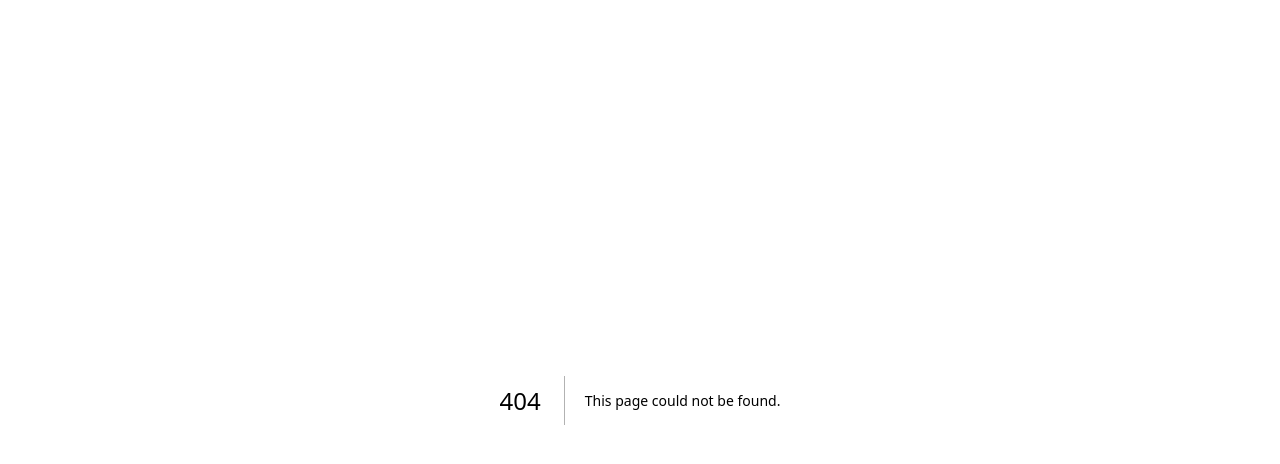
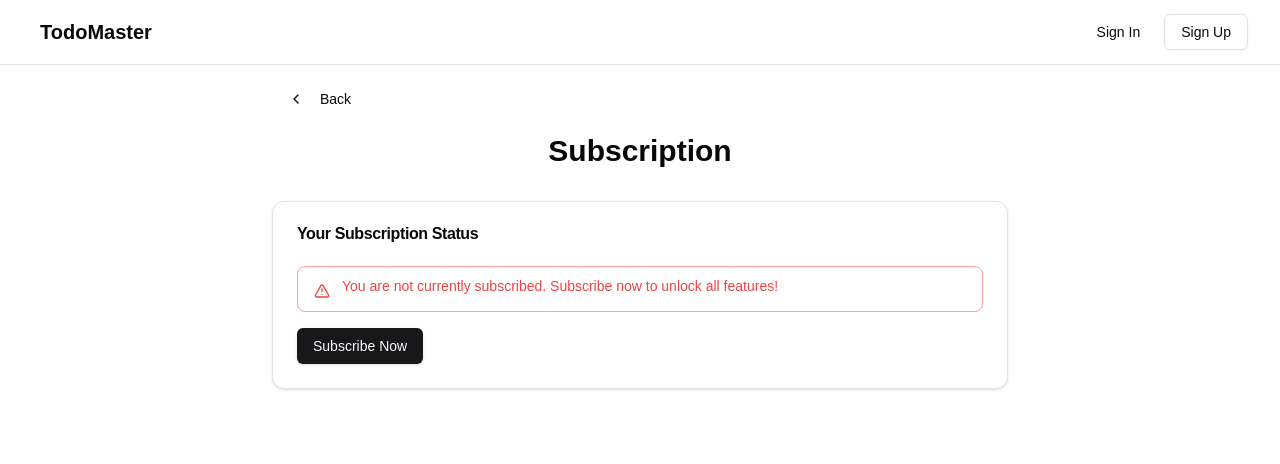
Before and after one commit to xonoxc/semplate.next, a Next.js app: page /subscribe in a window 1280 px wide. Before the commit this address had no page. Shown: the top 464 px of the page. Built offline with nearby package versions, Linux system fonts and the light colour scheme; no server answers.

Commit message:
fix(webhook):fix_webhook_not_reciving

```diff
--- a/package.json
+++ b/package.json
@@ -23,6 +23,7 @@
     "next": "14.2.15",
     "react": "^18",
     "react-dom": "^18",
+    "sass": ".",
     "svix": "^1.37.0",
     "tailwind-merge": "^2.5.4",
     "tailwindcss-animate": "^1.0.7",
--- /dev/null
+++ b/src/app/(authenticated)/subscribe/page.tsx
@@ -0,0 +1,122 @@
+"use client"
+
+import { Alert, AlertDescription } from "@/components/ui/alert"
+import { Button } from "@/components/ui/button"
+import { Card, CardContent, CardHeader, CardTitle } from "@/components/ui/card"
+import { useToast } from "@/hooks/use-toast"
+import { AlertTriangle, CheckCircle } from "lucide-react"
+import { useRouter } from "next/navigation"
+import { useCallback, useEffect, useState } from "react"
+import BackButton from "@/components/ui/BackButton"
+
+export default function SubscriblePage(): JSX.Element {
+    const router = useRouter()
+    const { toast } = useToast()
+    const [isSubscribed, setIsSubscribed] = useState<boolean>(false)
+    const [subscriptionEnds, setSubscriptionEnds] = useState<string | null>()
+    const [isLoading, setIsLoading] = useState<boolean>(true)
+
+    const fetchSubscriptionStatus = useCallback(async (): Promise<void> => {
+        setIsLoading(true)
+        try {
+            const response = await fetch("/api/subscription")
+            if (response.ok) {
+                const data = await response.json()
+                setIsSubscribed(data.isSubscribed)
+                setSubscriptionEnds(data.subscriptionEnds)
+            } else {
+                throw new Error("Failed to fetch subscription status")
+            }
+        } catch (error) {
+            toast({
+                title: "Error",
+                description:
+                    "Failed to fetch subscription status. Please try again.",
+                variant: "destructive",
+            })
+        } finally {
+            setIsLoading(false)
+        }
+    }, [toast])
+
+    useEffect(() => {
+        fetchSubscriptionStatus()
+    }, [fetchSubscriptionStatus])
+
+    const handleSubscribe = async (): Promise<void> => {
+        try {
+            const response = await fetch("/api/subscription", {
+                method: "POST",
+            })
+
+            if (response.ok) {
+                const data = await response.json()
+                setIsSubscribed(true)
+                setSubscriptionEnds(data.subscriptionEnds)
+                router.refresh()
+                toast({
+                    title: "Success",
+                    description: "You have successfully subscribed!",
+                })
+            } else {
+                const errData = await response.json()
+                throw new Error(errData.error || "Failed to subscribe")
+            }
+        } catch (error) {
+            toast({
+                title: "Error",
+                description:
+                    error instanceof Error
+                        ? error.message
+                        : "An error occurred while subscribing. Please try again.",
+                variant: "destructive",
+            })
+        }
+    }
+
+    if (isLoading) {
+        return (
+            <div className="flex justify-center items-center">Loading...</div>
+        )
+    }
+
+    return (
+        <div className="container mx-auto p-4 max-w-3xl">
+            <BackButton />
+            <h1 className="text-3xl font-bold mb-8 text-center">
+                Subscription
+            </h1>
+            <Card>
+                <CardHeader>
+                    <CardTitle>Your Subscription Status</CardTitle>
+                </CardHeader>
+                <CardContent>
+                    {isSubscribed ? (
+                        <Alert>
+                            <CheckCircle className="h-4 w-4" />
+                            <AlertDescription>
+                                You are a subscribed user. Subscription ends on{" "}
+                                {new Date(
+                                    subscriptionEnds!
+                                ).toLocaleDateString()}
+                            </AlertDescription>
+                        </Alert>
+                    ) : (
+                        <>
+                            <Alert variant="destructive">
+                                <AlertTriangle className="h-4 w-4" />
+                                <AlertDescription>
+                                    You are not currently subscribed. Subscribe
+                                    now to unlock all features!
+                                </AlertDescription>
+                            </Alert>
+                            <Button onClick={handleSubscribe} className="mt-4">
+                                Subscribe Now
+                            </Button>
+                        </>
+                    )}
+                </CardContent>
+            </Card>
+        </div>
+    )
+}
--- /dev/null
+++ b/src/components/ui/BackButton.tsx
@@ -0,0 +1,18 @@
+"use client"
+
+import { Button } from "@/components/ui/button"
+import { ChevronLeft } from "lucide-react"
+import { useRouter } from "next/navigation"
+
+const BackButton: React.FC = () => {
+    const router = useRouter()
+
+    return (
+        <Button variant="ghost" onClick={() => router.back()} className="mb-4">
+            <ChevronLeft className="mr-2 h-4 w-4" />
+            Back
+        </Button>
+    )
+}
+
+export default BackButton
--- a/src/db/dirzzle.ts
+++ b/src/db/dirzzle.ts
@@ -4,6 +4,6 @@ import { drizzle } from "drizzle-orm/neon-http"
 
 config({ path: ".env" })
 
-const sql = neon(process.env.DATABASE_URL!)
+const dbClient = neon(process.env.DATABASE_URL!)
 
-export const db = drizzle({ client: sql })
+export const db = drizzle({ client: dbClient })
--- a/src/middleware.ts
+++ b/src/middleware.ts
@@ -1,7 +1,7 @@
 import { ClerkMiddlewareAuth, clerkMiddleware } from "@clerk/nextjs/server"
 import { NextRequest, NextResponse } from "next/server"
 
-const publicRoutes = ["/sign-in", "/sign-up"]
+const publicRoutes = ["/sign-in", "/sign-up", "/api/webhook/register"]
 
 export default clerkMiddleware(
     async (auth: ClerkMiddlewareAuth, req: NextRequest) => {
```
Also changed, not shown: 1 other file (tests, documents, lock files or other folders).
